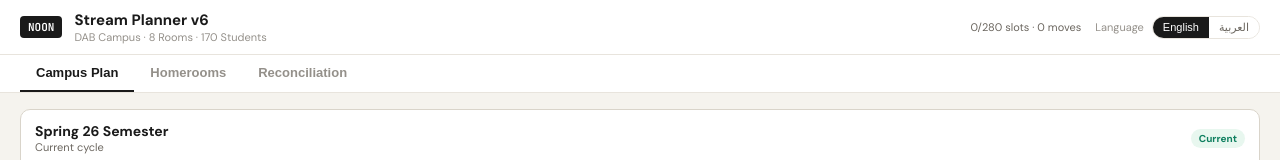
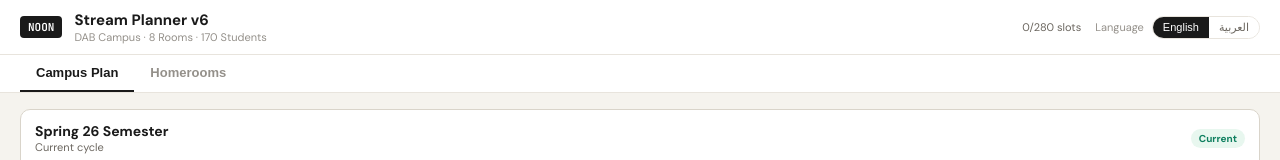
Before and after one commit to alishsayd/Tracks-scheduler, a React (Vite) app: page / in a window 1280 px wide. Shown: the top 160 px of the page. Built offline with nearby package versions, Linux system fonts and the light colour scheme.

Commit message:
Remove reconciliation and step2 conflict plumbing

```diff
--- a/src/AppV6.tsx
+++ b/src/AppV6.tsx
@@ -11,7 +11,6 @@ import {
   getAssignment,
   getAvailableCourses,
   scheduleStats,
-  unresolvedMoves,
   type GradeCourseSelections,
   type SelectedStreams,
 } from "./domain/planner";
@@ -39,7 +38,6 @@ import {
   canSatisfyRequiredGradeWideSubjects,
   isMeetingBlockedByLeveled,
   LEVELED_SUBJECTS,
-  type ConflictFlag,
   type PreFlightIssue,
   type Step0Decision,
   buildBaseDemandBySubject,
@@ -111,7 +109,6 @@ export default function AppV6() {
     esl: {},
   });
   const [gradeCourseSelections, setGradeCourseSelections] = useState<GradeCourseSelections>({});
-  const [step2Conflicts, setStep2Conflicts] = useState<ConflictFlag[]>([]);
   const [campusWhitelist, setCampusWhitelist] = useState<Set<string> | null>(null);
   const [activeCampusStep, setActiveCampusStep] = useState<0 | 1 | 2>(0);
   const [step2Collapsed, setStep2Collapsed] = useState(false);
@@ -430,7 +427,6 @@ export default function AppV6() {
     setSelectedStreams({});
     setHostOverrides({ kammi: {}, lafthi: {}, esl: {} });
     setGradeCourseSelections({});
-    setStep2Conflicts([]);
     setCampusWhitelist(null);
     setAssignments({});
     setMoveResolutions({});
@@ -439,7 +435,6 @@ export default function AppV6() {
 
   const resetFromStep1 = useCallback(() => {
     setGradeCourseSelections({});
-    setStep2Conflicts([]);
     setCampusWhitelist(null);
     setAssignments({});
     setMoveResolutions({});
@@ -477,7 +472,7 @@ export default function AppV6() {
     const whitelist = new Set(computedWhitelist);
     setCampusWhitelist(whitelist);
 
-    const { assignments: nextAssignments, conflicts } = buildCampusAssignments({
+    const { assignments: nextAssignments } = buildCampusAssignments({
       whitelist,
       selectedStreams,
       subjectPreviews,
@@ -487,7 +482,6 @@ export default function AppV6() {
       streamGroups: STREAM_GROUPS,
     });
 
-    setStep2Conflicts(conflicts);
     const autoResolvedMoves = autoResolveMustMoves(nextAssignments, courses, students, whitelist, t, HOMEROOMS);
     setMoveResolutions(autoResolvedMoves);
     setAssignments(nextAssignments);
@@ -585,12 +579,7 @@ export default function AppV6() {
     setMoveModal(null);
   }, []);
 
-  const unresolved = useMemo(
-    () => unresolvedMoves(assignments, courses, students, moveResolutions, campusWhitelist, t, HOMEROOMS),
-    [assignments, courses, students, moveResolutions, campusWhitelist, t]
-  );
-
-  const stats = useMemo(() => scheduleStats(assignments, unresolved.length, HOMEROOMS), [assignments, unresolved.length]);
+  const stats = useMemo(() => scheduleStats(assignments, HOMEROOMS), [assignments]);
 
   const sidePanelData = useMemo(() => {
     if (!sidePanel) return null;
@@ -753,7 +742,7 @@ export default function AppV6() {
           </div>
           <div className="pills">
             <div className="topbar-stat">
-              {stats.filled}/{stats.total} {t.slots} · {stats.unresolved} {t.moves}
+              {stats.filled}/{stats.total} {t.slots}
             </div>
             <div style={{ display: "flex", alignItems: "center", gap: 8, marginInlineStart: 6 }}>
               <span style={{ fontSize: 11, color: "#94908A" }}>{t.language}</span>
@@ -781,10 +770,6 @@ export default function AppV6() {
           </button>
           <button className={cx("nt", page === "homeroom" && "on")} onClick={() => setPage("homeroom")}>
             {t.homerooms}
-          </button>
-          <button className={cx("nt", page === "reconciliation" && "on")} onClick={() => setPage("reconciliation")}>
-            {t.reconciliation}
-            {unresolved.length + step2Conflicts.length > 0 && <span className="nbadge">{unresolved.length + step2Conflicts.length}</span>}
           </button>
         </div>
 
@@ -1307,104 +1292,6 @@ export default function AppV6() {
               </>
             )}
 
-            {page === "reconciliation" &&
-              (unresolved.length === 0 && step2Conflicts.length === 0 ? (
-                <div className="rc-empty">
-                  <div className="rc-ei">{stats.filled === stats.total ? "🎉" : "📋"}</div>
-                  <div className="rc-et">{stats.filled === stats.total ? t.scheduleComplete : t.noUnresolvedMoves}</div>
-                  <div className="rc-es">{stats.filled < stats.total ? `${stats.total - stats.filled} ${t.emptySlots}` : t.allResolved}</div>
-                </div>
-              ) : (
-                <>
-                  {step2Conflicts.length > 0 && (
-                    <div className="rc">
-                      <div className="rc-hd">
-                        <span className="rc-d">{t.step2OverwriteConflicts}</span>
-                        <span className="rc-sl">{t.manualReconciliationRequired}</span>
-                        <span className="rc-c">{step2Conflicts.length}</span>
-                      </div>
-                      <div className="rc-bd">
-                        {step2Conflicts.map((conflict, index) => {
-                          const room = HOMEROOMS.find((entry) => entry.id === conflict.roomId);
-                          const previousCourse = getCourse(conflict.previousCourseId);
-                          const nextCourse = getCourse(conflict.nextCourseId);
-                          const slot = SLOTS.find((entry) => entry.id === conflict.slotId);
-                          return (
-                            <div key={`${conflict.roomId}-${conflict.day}-${conflict.slotId}-${index}`} className="rc-st">
-                              <span className="sr-n" style={{ flex: 1, fontWeight: 800 }}>
-                                {room ? roomLabel(room.name) : ""}
-                              </span>
-                                <span className="sr-g">{dayLabel(conflict.day)} {slot?.start}</span>
-                                <span style={{ fontSize: 10, color: "#94908A" }}>
-                                  {previousCourse ? courseLabel(previousCourse, lang) : t.unknown} {"->"} {nextCourse ? courseLabel(nextCourse, lang) : t.unknown}
-                                </span>
-                              </div>
-                            );
-                        })}
-                      </div>
-                    </div>
-                  )}
-
-                  {(() => {
-                    if (unresolved.length === 0) return null;
-
-                    const grouped: Record<
-                      string,
-                      {
-                        blockKey: string;
-                        day: (typeof unresolved)[number]["day"];
-                        slotId: number;
-                        students: Array<(typeof unresolved)[number]>;
-                      }
-                    > = {};
-                    for (const move of unresolved) {
-                      const key = move.blockKey || `${move.day}-${move.slotId}`;
-                      if (!grouped[key]) grouped[key] = { blockKey: key, day: move.day, slotId: move.slotId, students: [] };
-                      grouped[key].students.push(move);
-                    }
-
-                    return Object.values(grouped).map((group) => {
-                      const slot = SLOTS.find((entry) => entry.id === group.slotId);
-                      return (
-                        <div key={group.blockKey} className="rc">
-                          <div className="rc-hd">
-                            <span className="rc-d">{subjectLabel(group.blockKey.split("|")[0] as SubjectKey)}</span>
-                            <span className="rc-sl">{dayLabel(group.day)} · {slot?.start}–{slot?.end}</span>
-                            <span className="rc-c">{group.students.length}</span>
-                          </div>
-                          <div className="rc-bd">
-                            {group.students.map((student) => {
-                              const fromRoom = HOMEROOMS.find((room) => room.id === student.fromRoom);
-                              return (
-                                <div key={`${student.id}-${group.blockKey}`} className="rc-st">
-                                  <span className="sr-n" style={{ flex: 1, fontWeight: 800 }}>{personLabel(student.name)}</span>
-                                  <span className="sr-g">{t.grade} {student.grade}</span>
-                                  <span style={{ fontSize: 10, color: "#94908A" }}>{fromRoom ? roomLabel(fromRoom.name) : ""}</span>
-                                  <span style={{ fontFamily: "'JetBrains Mono',monospace", fontSize: 9, padding: "1px 5px", borderRadius: 3, background: "#FEF3C7", color: "#B45309" }}>{student.neededLabel}</span>
-                                  <button
-                                    className="sr-btn"
-                                    onClick={() =>
-                                      setMoveModal({
-                                        studentId: student.id,
-                                        day: group.day,
-                                        slotId: group.slotId,
-                                        options: student.options,
-                                        blockKey: group.blockKey,
-                                      })
-                                    }
-                                  >
-                                    {t.assign}
-                                  </button>
-                                </div>
-                              );
-                            })}
-                          </div>
-                        </div>
-                      );
-                    });
-                  })()}
-                </>
-              ))}
           </div>
 
           {sidePanel && sidePanelData && page === "homeroom" && (
--- a/src/appv6/applyCampusPlan.ts
+++ b/src/appv6/applyCampusPlan.ts
@@ -3,7 +3,6 @@ import { autoAssignTahsiliForQudrat } from "../domain/plannerV6";
 import type { RoomMapPreview } from "../domain/plannerV6";
 import type { Assignments, Course, Homeroom, LeveledSubject, Level, StreamGroup } from "../domain/types";
 import type { GradeCourseSelections, SelectedStreams } from "../domain/planner";
-import type { ConflictFlag } from "./campusFlow";
 
 type BuildCampusAssignmentsParams = {
   whitelist: Set<string>;
@@ -60,8 +59,6 @@ export function buildCampusAssignments({
     }
   }
 
-  const conflicts: ConflictFlag[] = [];
-
   for (const [gradeRaw, selection] of Object.entries(gradeCourseSelections)) {
     const grade = Number(gradeRaw);
     const gradeRooms = homerooms.filter((room) => room.grade === grade);
@@ -75,21 +72,11 @@ export function buildCampusAssignments({
         if (!assignments[room.id]) assignments[room.id] = {};
         for (const meeting of course.meetings) {
           if (!assignments[room.id][meeting.day]) assignments[room.id][meeting.day] = {};
-          const existing = assignments[room.id][meeting.day]![meeting.slot];
-          if (existing && existing !== course.id) {
-            conflicts.push({
-              roomId: room.id,
-              day: meeting.day,
-              slotId: meeting.slot,
-              previousCourseId: existing,
-              nextCourseId: course.id,
-            });
-          }
           assignments[room.id][meeting.day]![meeting.slot] = course.id;
         }
       }
     }
   }
 
-  return { assignments, conflicts };
+  return { assignments };
 }
--- a/src/domain/plannerCore.ts
+++ b/src/domain/plannerCore.ts
@@ -70,7 +70,7 @@ export function getAvailableCourses(
   });
 }
 
-export function scheduleStats(assignments: Assignments, unresolvedCount: number, homerooms: Homeroom[]) {
+export function scheduleStats(assignments: Assignments, homerooms: Homeroom[]) {
   let total = 0;
   let filled = 0;
 
@@ -86,7 +86,7 @@ export function scheduleStats(assignments: Assignments, unresolvedCount: number,
   return {
     total,
     filled,
-    unresolved: unresolvedCount,
-    done: filled === total && unresolvedCount === 0,
+    unresolved: 0,
+    done: filled === total,
   };
 }
--- a/src/domain/types.ts
+++ b/src/domain/types.ts
@@ -6,7 +6,7 @@ export type LeveledSubject = "kammi" | "lafthi" | "esl";
 export type GradeWideSubject = "ministry" | "future" | "t_math" | "t_chem" | "t_bio" | "t_physics";
 export type SubjectKey = LeveledSubject | GradeWideSubject;
 
-export type TabPage = "campus" | "homeroom" | "reconciliation";
+export type TabPage = "campus" | "homeroom";
 
 export interface Slot {
   id: number;
```
Also changed, not shown: src/appv6/campusFlow.ts (+0 -8 lines).
